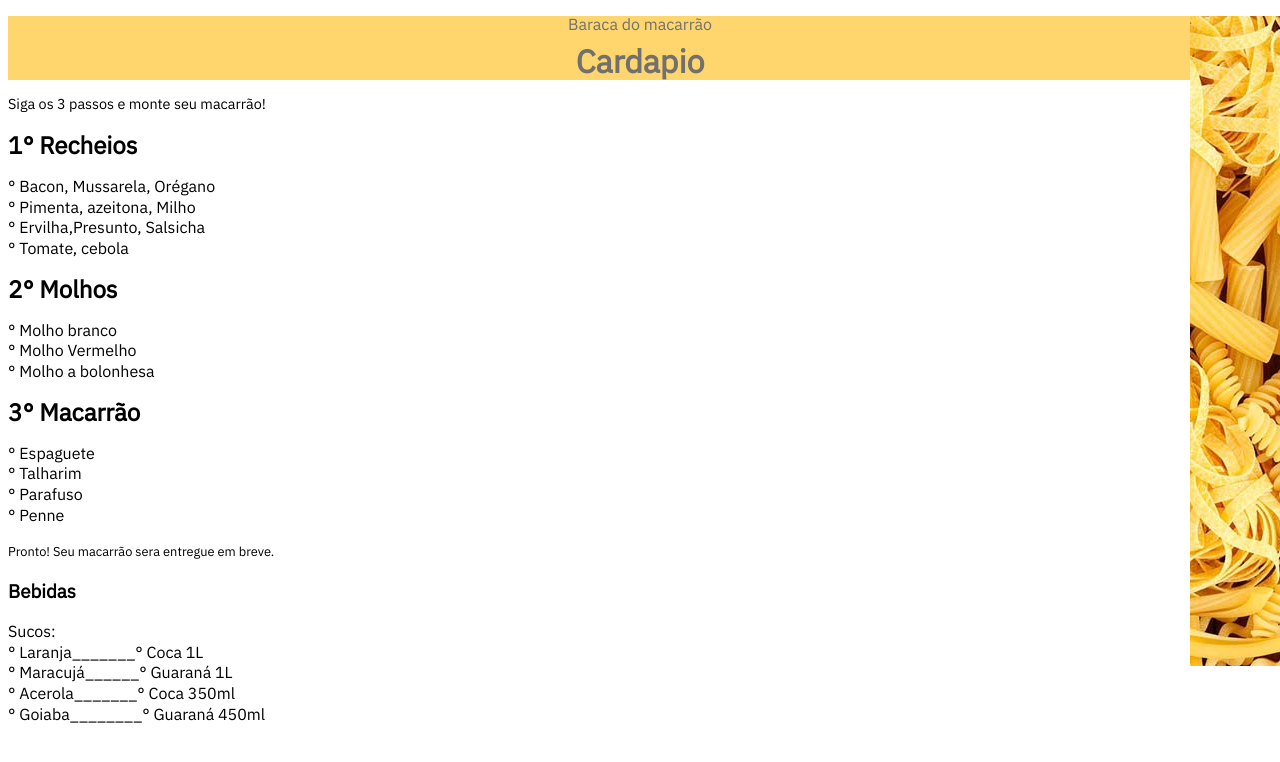
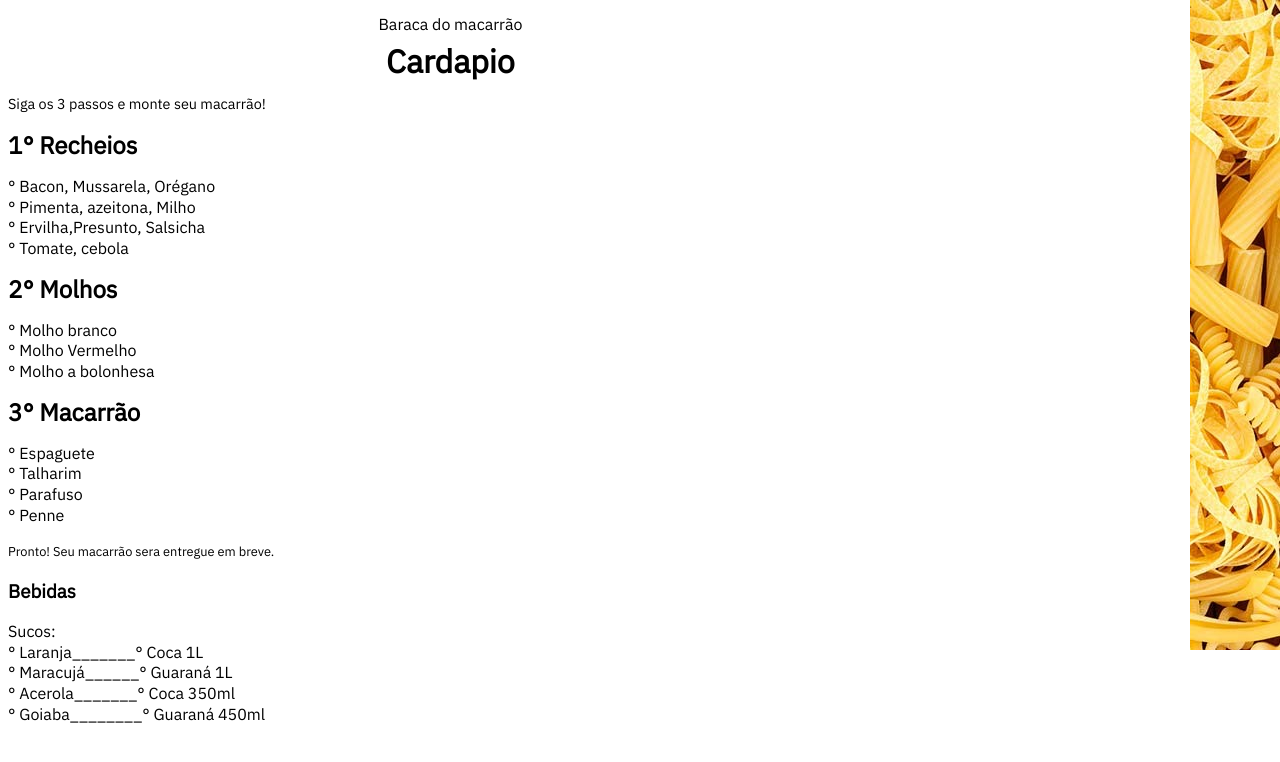
Before and after one commit to ArthBatista/Cardapio, a React (Create React App) app: page / in a window 1280 px wide. Shown: the top 762 px of the page. Built offline with nearby package versions, Linux system fonts and the light colour scheme.

Commit message:
Update styles.ts

```diff
--- a/src/components/Header/styles.ts
+++ b/src/components/Header/styles.ts
@@ -1,19 +1,20 @@
 import styled from 'styled-components';
 
 export const Container = styled.div`
-  background: #FFD56D;
   height: 4rem;
 
   >.Head{
+    position: relative;
     font-family: 'IBM Plex Sans';
-      color: #707070;
+    color: #000;
     line-height: 1rem;
-  text-align: center;
+    left: -15%;
+   text-align: center;
   }
 
 >.mg{
   position: absolute;
-  top: 2%;
   right: 0%;
+  top: 0%;
 }
 `;
```
